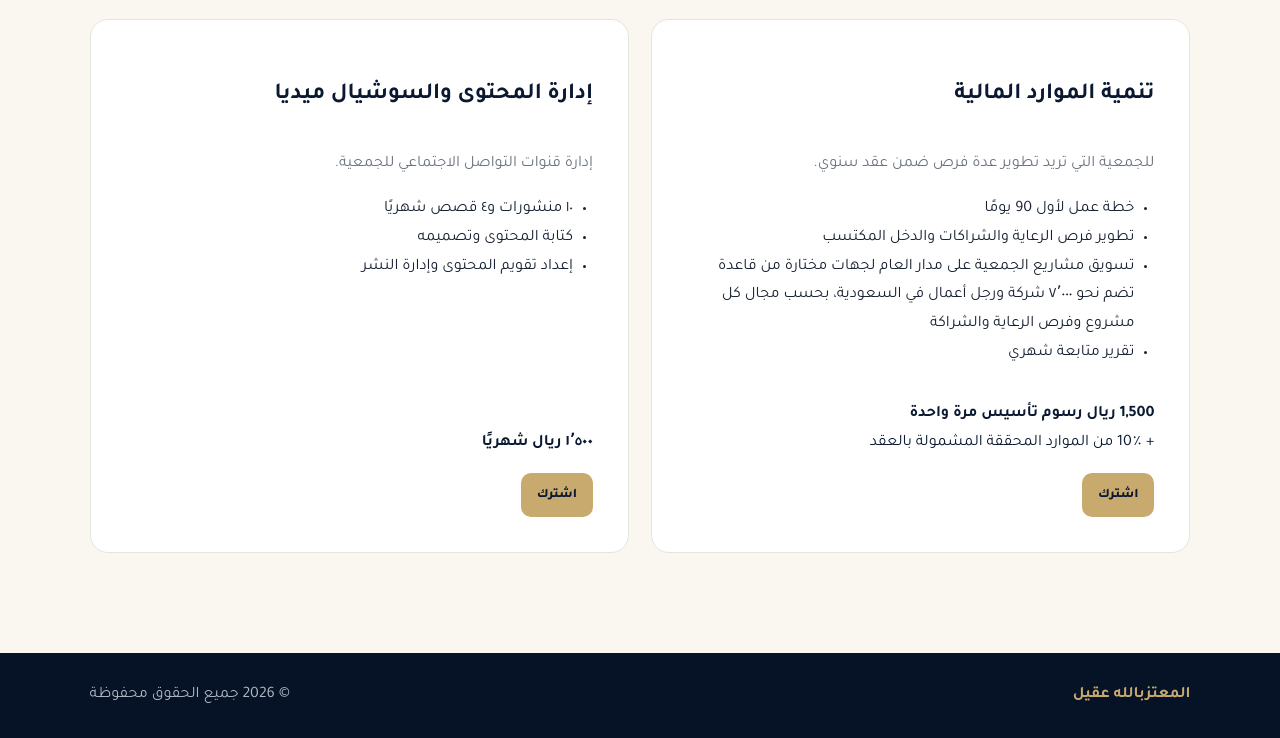
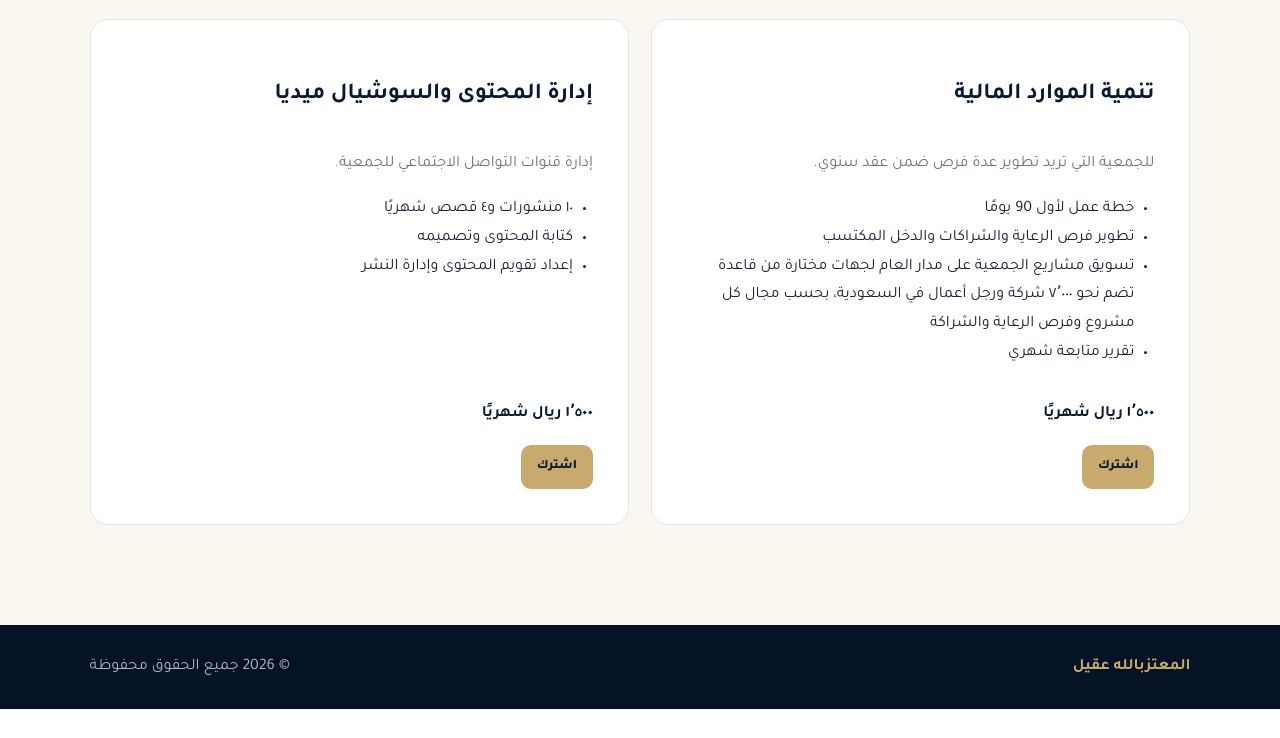
Before and after one commit to athkyaaai-pixel/almotazbellah-website-, a plain HTML site: page packages.html in a window 1280 px wide. Shown: the part 796-1534 px from the top of the page. After the commit the page ends 1505 px from the top, so only its background shows below. Drawn offline with Linux system fonts and the light colour scheme.

Commit message:
Update financial resource development package pricing

```diff
--- a/packages.html
+++ b/packages.html
@@ -44,7 +44,7 @@
       <h3>تنمية الموارد المالية</h3>
       <p>للجمعية التي تريد تطوير عدة فرص ضمن عقد سنوي.</p>
       <ul><li>خطة عمل لأول 90 يومًا</li><li>تطوير فرص الرعاية والشراكات والدخل المكتسب</li><li>تسويق مشاريع الجمعية على مدار العام لجهات مختارة من قاعدة تضم نحو ٧٬٠٠٠ شركة ورجل أعمال في السعودية، بحسب مجال كل مشروع وفرص الرعاية والشراكة</li><li>تقرير متابعة شهري</li></ul>
-      <p class="terms"><strong>1,500 ريال رسوم تأسيس مرة واحدة</strong><br>+ 10٪ من الموارد المحققة المشمولة بالعقد</p>
+      <p class="terms"><strong>١٬٥٠٠ ريال شهريًا</strong></p>
       <a class="btn small" aria-label="اشترك في باقة تنمية الموارد المالية" href="https://wa.me/966551157297?text=%D8%A7%D9%84%D8%B3%D9%84%D8%A7%D9%85%20%D8%B9%D9%84%D9%8A%D9%83%D9%85%D8%8C%20%D8%A3%D8%B1%D8%BA%D8%A8%20%D9%81%D9%8A%20%D8%A7%D9%84%D8%A7%D8%B4%D8%AA%D8%B1%D8%A7%D9%83%20%D9%81%D9%8A%20%D8%A8%D8%A7%D9%82%D8%A9%20%D8%AA%D9%86%D9%85%D9%8A%D8%A9%20%D8%A7%D9%84%D9%85%D9%88%D8%A7%D8%B1%D8%AF%20%D8%A7%D9%84%D9%85%D8%A7%D9%84%D9%8A%D8%A9.">اشترك</a>
     </article>
     <article>
```
